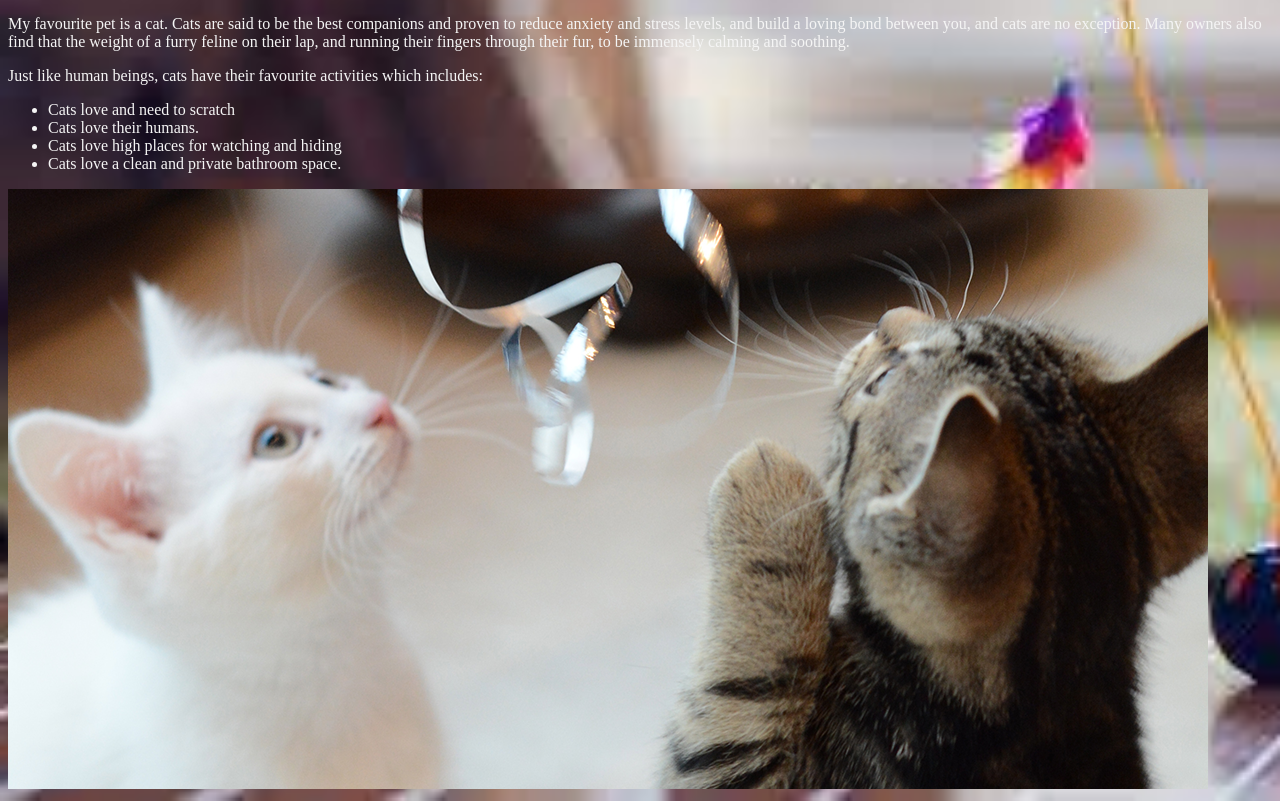
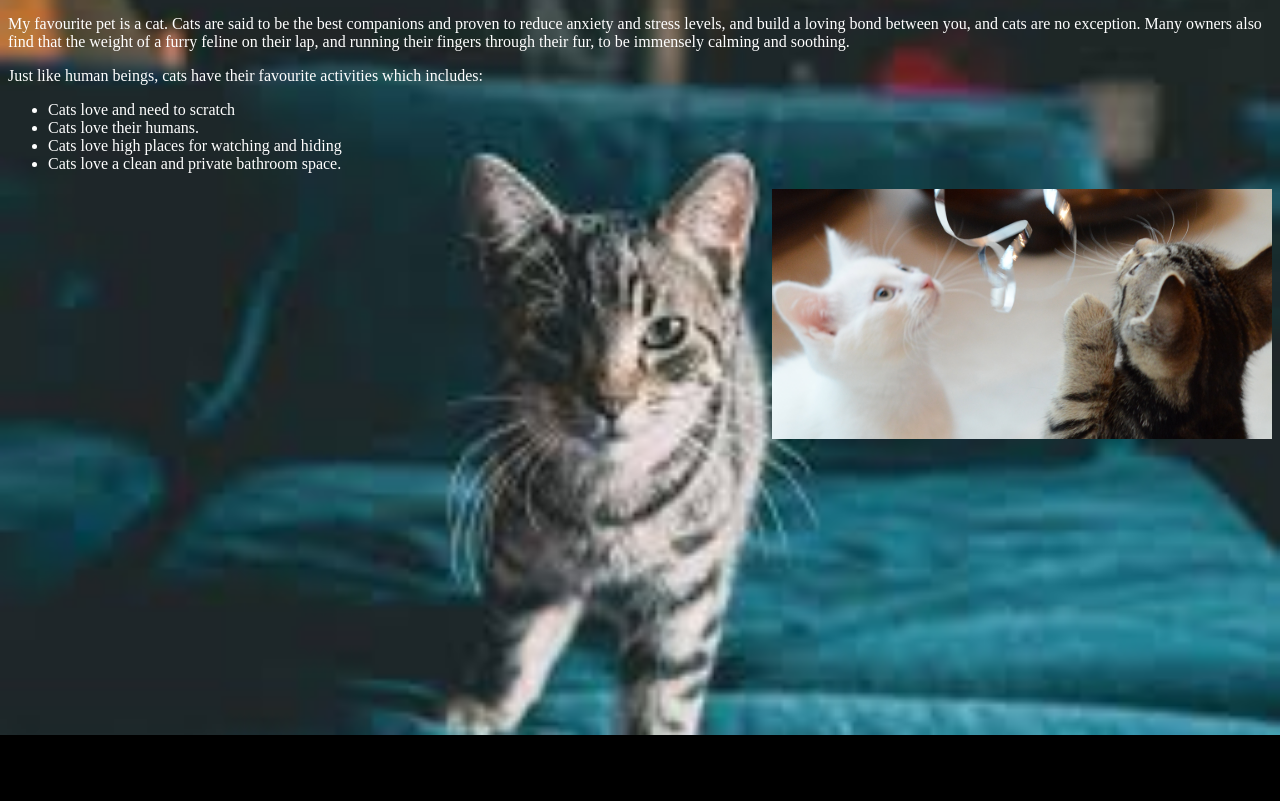
Before and after one commit to maureen-james/pet-website, a plain HTML site: page index.html in a window 1280 px wide. Shown: the part 65-866 px from the top of the page. After the commit the page ends 800 px from the top, so only its background shows below. Drawn offline with Linux system fonts and the light colour scheme.

Commit message:
add css styling

```diff
--- a/index.css
+++ b/index.css
@@ -9,13 +9,13 @@ h1{
     color: blueviolet;
 }
 body{
-    background-image: url(images/cat2.jpeg);
+    background-image: url(images/cat3.jpeg);
     background-color: #000;
     background-repeat: no-repeat;
     background-size: cover;
-    color: whitesmoke;
+    color: white;
 }
-/* .cat2{
-    width: 100%;
-    height: 50%;
-} */
+.cat2{
+    width: 500px;
+    float: right;
+}
```
Also changed, not shown: images/cat3.jpeg (added).
